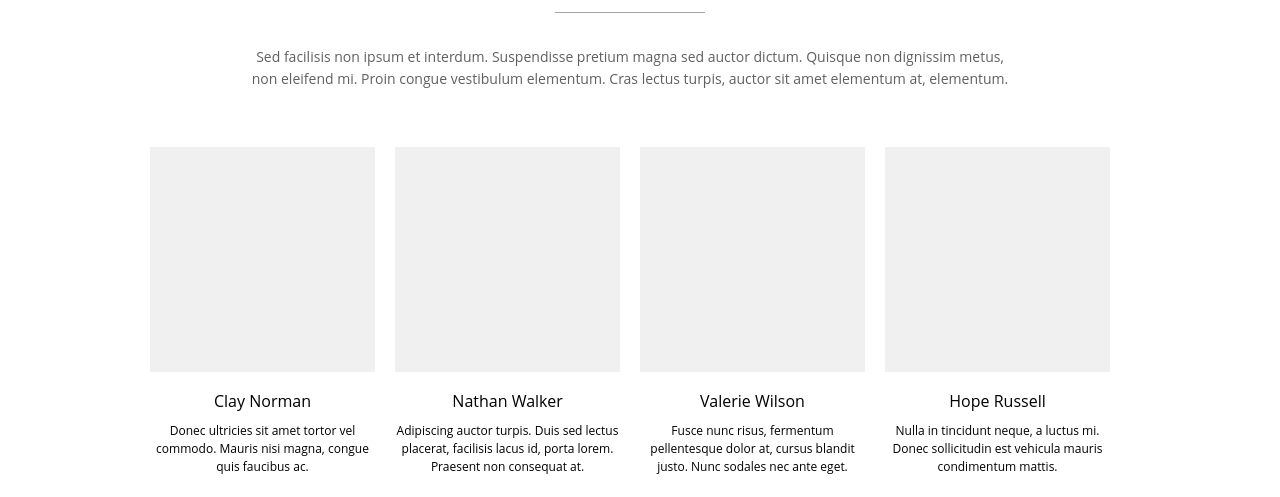
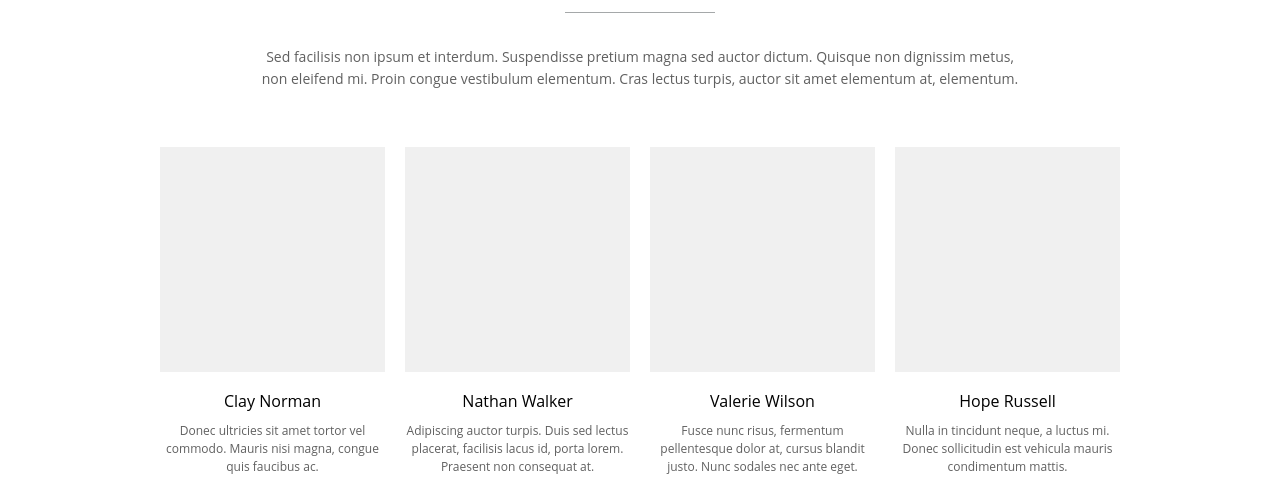
Before and after one commit to Kefir103/wds_pixelperfect, a React app: page /team in a window 1280 px wide. Shown: the part 198-695 px from the top of the page. Built offline with nearby package versions, Linux system fonts and the light colour scheme.

Commit message:
Changed color to correct in OurTeamPage

```diff
--- a/src/client/styles/components/our_team/_ourTeamPage.scss
+++ b/src/client/styles/components/our_team/_ourTeamPage.scss
@@ -75,6 +75,7 @@
     text-align: center;
     margin-bottom: 25px;
     line-height: 1.5em;
+    color: #606060;
 }
 
 .our-team__member-contacts {
--- a/src/client/styles/styles.scss
+++ b/src/client/styles/styles.scss
@@ -10,7 +10,6 @@
 
 html,
 body {
-    width: 1260px;
     height: 100%;
     margin: 0;
     padding: 0;
```
Also changed, not shown: public/styles.css.
